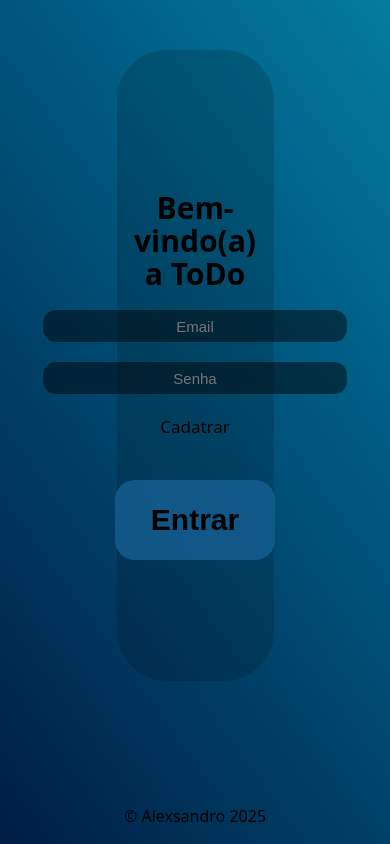
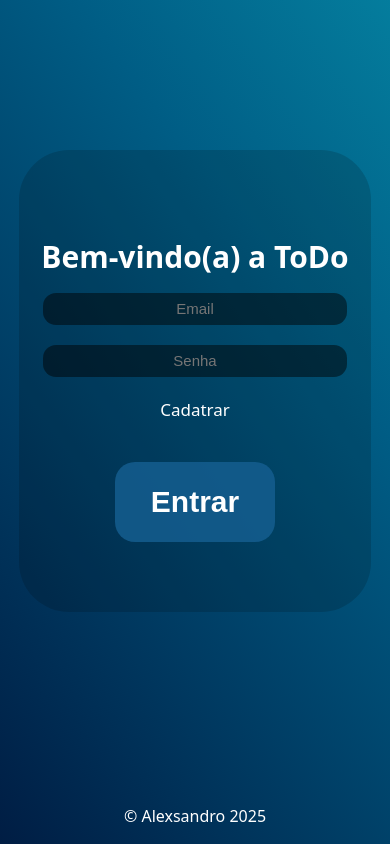
Before and after one commit to Alexsandro-J-Ludwig/front-end_todo, a React (Vite) app: page / in a window 390 px wide. Built offline with nearby package versions, Linux system fonts and the light colour scheme.

Commit message:
add authentication functionality; implement login and useAuth hooks; update styles and components

```diff
--- a/package.json
+++ b/package.json
@@ -11,8 +11,10 @@
   },
   "dependencies": {
     "framer-motion": "^12.23.12",
+    "jsonwebtoken": "^9.0.2",
     "react": "^19.1.1",
     "react-dom": "^19.1.1",
+    "react-error-boundary": "^6.0.0",
     "react-router-dom": "^7.8.2"
   },
   "devDependencies": {
--- a/src/App.tsx
+++ b/src/App.tsx
@@ -1,6 +1,5 @@
 import { BrowserRouter as Router, Routes, Route } from 'react-router-dom';
 import Footer from './components/shared/Footer/Footer';
-import Nav from './components/shared/Nav/Nav.module';
 import "./App.css";
 import Home from './pages/home/Home';
 import TaskPage from './pages/task_page/TaskPage';
--- a/src/pages/home/Home.module.css
+++ b/src/pages/home/Home.module.css
@@ -7,9 +7,9 @@ body, html {
     display: flex;
     justify-content: center;
     align-items: center;
-    height: 70vh;
+    height: 50vh;
     width: 30vw;
-    margin: 50px auto;
+    margin: 150px auto;
     border-radius: 50px;
     background-color: rgba(0, 0, 0, 0.151);
     flex-direction: column;
@@ -25,6 +25,7 @@ body, html {
     border: none;
     width: 160px;
     height: 80px;
+    color: white
 }
 
 .botao {
@@ -66,6 +67,7 @@ body, html {
     height: 30px;
     font-size: 15px;
     border: none;
+    color: white;
 }
 
 .emailInput:focus, .passInput:focus {
@@ -79,3 +81,18 @@ a {
     text-decoration: none;
     color: inherit;
 }
+
+@media screen and (max-width: 768px){
+    .contaiener {
+        display: flex;
+        justify-content: center;
+        align-items: center;
+        height: 50vh;
+        width: 80vw;
+        margin: 150px auto;
+        border-radius: 50px;
+        background-color: rgba(0, 0, 0, 0.151);
+        flex-direction: column;
+        padding: 20px;
+    }
+}
--- a/src/pages/home/Home.tsx
+++ b/src/pages/home/Home.tsx
@@ -1,12 +1,29 @@
 import { useNavigate } from "react-router-dom";
 import styles from './Home.module.css';
+import useAuth from "../../services/users/useAuth";
+import login from "../../services/users/login";
+import {useState} from 'react'
 
 function Home() {
     const navigate = useNavigate();
 
-    const handleClick = () => {
-        navigate('/task_page/TaskPage')
+    const [error, setError] = useState("");
+
+    const handleClick = async () => {
+        const user = await login(email, password)
+
+        if(user != null){
+            setError(user)
+            return;
+        };
+
+        navigate("./task_page/TaskPage")
     }
+
+    const {isLogged} = useAuth();
+
+    const [email, setEmail] = useState("");
+    const [password, setPassword] = useState("");
 
     return (
         <>
@@ -16,8 +33,20 @@ function Home() {
             </div>
             <section>
                 <div className={styles.loginContainer}>
-                    <input className={styles.emailInput} type='email'placeholder="Email" autoComplete="off"/>
-                    <input className={styles.passInput} type="password" placeholder="Senha" autoComplete="off"/>
+                    <input className={styles.emailInput}
+                     type='email'placeholder="Email"
+                     autoComplete="off"
+                     value={email}
+                     onChange={(e) => setEmail(e.target.value)}
+                     />
+
+                    <input className={styles.passInput}
+                    type="password"
+                    placeholder="Senha"
+                    autoComplete="off"
+                    value={password}
+                    onChange={(e) => setPassword(e.target.value)}
+                    />
 
                     <a href="./signup/SingupPage">Cadatrar</a>
                 </div>
@@ -26,7 +55,6 @@ function Home() {
                 </div>
             </section>
         </div>
-
         </>
     )
 }
--- a/src/pages/task_page/TaskPage.tsx
+++ b/src/pages/task_page/TaskPage.tsx
@@ -1,7 +1,15 @@
+import Nav from "../../components/shared/Nav/Nav.module"
+import Footer from "../../components/shared/Footer/Footer";
+import Task from "../../components/Task/Task";
+
 function TaskPage(){
     return(
         <>
-            <h1>Oi</h1>
+            <div>
+                <Nav/>
+                <Task/>
+                <Footer/>
+            </div>
         </>
     )
 }
--- /dev/null
+++ b/src/services/users/login.ts
@@ -0,0 +1,26 @@
+const login = async(email:string, password:string) => {
+    try {
+        if(!email || !password){
+            return "Email ou senha inválidos"
+        };
+
+        const response = await fetch("http://localhost:3000/user/login", {
+            method: "POST",
+            headers: { 'Content-Type': 'application/json' },
+            body: JSON.stringify({ email, password })
+        })
+
+        if(!response.ok){
+            return console.error("Erro de requisição");
+        }
+
+        const user = await response.json();
+        const token:string = user.token;
+
+        localStorage.setItem("token", token);
+    } catch(err){
+        console.error("Erro de servidor", err);
+    }
+}
+
+export default login;
--- /dev/null
+++ b/src/services/users/useAuth.ts
@@ -0,0 +1,39 @@
+import { useState, useEffect } from "react";
+
+function useAuth(){
+    const [isLogged, setIsLogged] = useState(false);
+
+    useEffect(() => {
+        const token = localStorage.getItem('token');
+
+        if(!token) {
+            setIsLogged(false);
+            return;
+        }
+
+        try {
+            const payload = JSON.parse(atob(token.split(".")[1]));
+            const now = Math.floor(Date.now() / 1000);
+
+            if(payload.exp < now){
+                localStorage.removeItem("token");
+                setIsLogged(false);
+            } else {
+                setIsLogged(true)
+            }
+
+        } catch (error) {
+            console.error("Token inválido: ", error);
+            setIsLogged(false);
+        }
+}, []);
+
+    const logout = () => {
+        localStorage.removeItem("token");
+        setIsLogged(false);
+    };
+
+    return { isLogged, logout}
+}
+
+export default useAuth;
--- a/src/styles/global.css
+++ b/src/styles/global.css
@@ -3,6 +3,7 @@ html, body, #root {
     margin: 0;
     padding: 0;
     overflow: hidden;
+    color: #ffffff;
 
     background: #404040;
     background: linear-gradient(54deg,rgba(0, 0, 38, 1) 0%, rgba(0, 93, 133, 1) 50%, rgba(12, 183, 201, 1) 94%);
```
Also changed, not shown: src/components/shared/error/errorMessage.tsx (added, +14 -0 lines), 1 other file (tests, documents, lock files or other folders).
